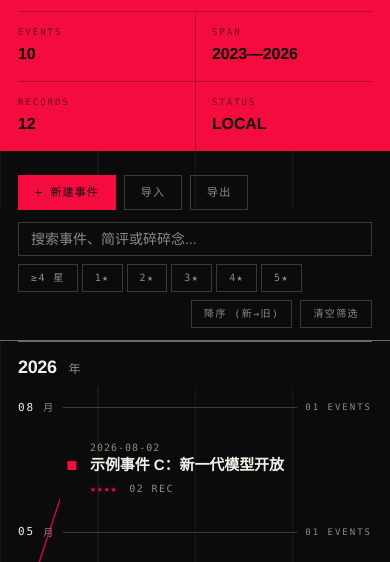
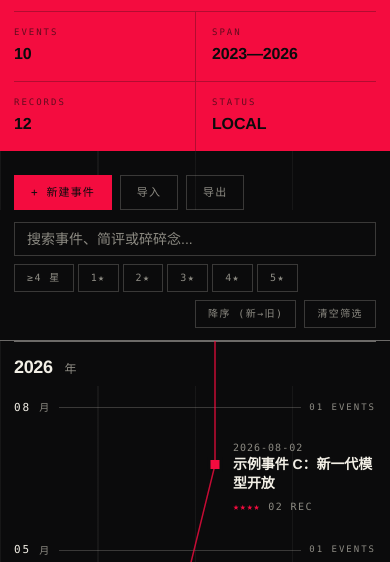
Before and after one commit to Elaina0510/personal-history-timeline, a website built with Vite: page index.html in a window 390 px wide. Shown: the part 212-774 px from the top of the page. Built offline with nearby package versions, Linux system fonts and the light colour scheme.

Commit message:
同步远程部署改动：新增 Express 静态服务（server.js，仅 serve dist + SPA 回退 + 屏蔽配置文件）；移动端改回居中交错折线（轴列 56/摆幅 15/字号 14，标题允许断词，meta 可换行）

```diff
--- a/package.json
+++ b/package.json
@@ -6,8 +6,13 @@
   "scripts": {
     "dev": "vite",
     "build": "tsc --noEmit && vite build",
+    "start": "node server.js",
+    "serve": "node server.js",
     "test": "vitest run",
     "typecheck": "tsc --noEmit"
+  },
+  "dependencies": {
+    "express": "^4.21.2"
   },
   "devDependencies": {
     "@types/node": "^22.10.1",
--- a/src/ui/styles/components.css
+++ b/src/ui/styles/components.css
@@ -1345,11 +1345,11 @@ body.is-locked,
 @media (max-width: 767.98px) {
   :root,
   .htl-timeline {
-    --htl-axis-col: 60px;
-    --htl-axis-wave: 18px;
-    --htl-entry-gap: 12px;
-    --htl-title-fs: 15px;
-    --htl-gutter: 18px;
+    --htl-axis-col: 56px;
+    --htl-axis-wave: 15px;
+    --htl-entry-gap: 10px;
+    --htl-title-fs: 14px;
+    --htl-gutter: 14px;
   }
 
   .htl-masthead__cells .htl-masthead__cell:not(.htl-masthead__top) {
@@ -1394,42 +1394,15 @@ body.is-locked,
     display: none;
   }
 
-  /* 移动端：轴贴左，条目统一靠右，不左右交替 */
-  .htl-row {
-    grid-template-columns: var(--htl-axis-col, 60px) minmax(0, 1fr);
-    column-gap: var(--htl-entry-gap, 12px);
-    padding: 14px 0;
+  /* 移动端：保留居中轴 + 左右交错，仅收窄轴列与字号；标题允许断词防溢出 */
+  .htl-entry__title {
+    word-break: break-word;
+    overflow-wrap: anywhere;
   }
 
-  .htl-row.is-left .htl-cell--entry,
-  .htl-row.is-right .htl-cell--entry {
-    grid-column: 2;
-  }
-
-  .htl-cell--axis {
-    grid-column: 1;
-  }
-
-  .htl-row.is-left .htl-entry,
-  .htl-row.is-right .htl-entry {
-    text-align: left;
-  }
-
-  .htl-row.is-left .htl-entry__meta,
-  .htl-row.is-right .htl-entry__meta {
-    justify-content: flex-start;
-  }
-
-  .htl-month-heading::after {
-    left: calc(var(--htl-axis-col, 60px) / 2 - 2.5px);
-  }
-
-  .htl-axis-svg {
-    clip-path: inset(0 calc(100% - var(--htl-axis-col, 60px)) 0 0);
-  }
-
-  .htl-entry__title {
-    font-size: 15px;
+  .htl-entry__meta {
+    flex-wrap: wrap;
+    gap: 4px 8px;
   }
 
   .htl-year-nav {
```
Also changed, not shown: server.js (added, +43 -0 lines), 1 other file.
